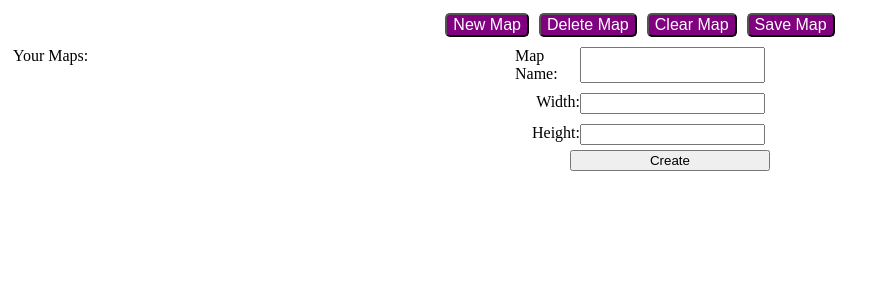
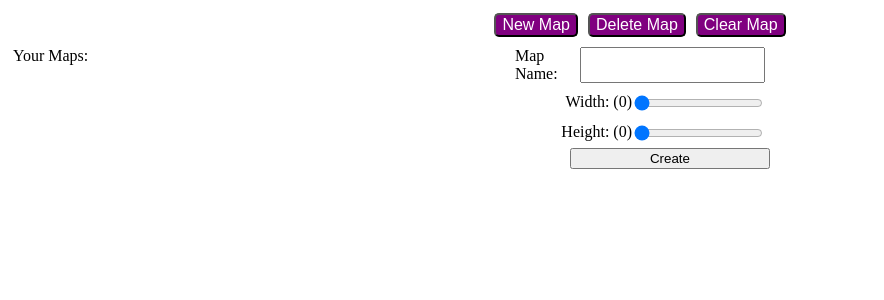
Before and after one commit to Brady-Conn/dnd-helper, a Next.js app: page / in a window 1280 px wide. Both pictures are taken after a click on the button "New Map". Shown: the top 300 px of the page, without its empty margins (0-884 px from the left). Built offline with nearby package versions, Linux system fonts and the light colour scheme.

Commit message:
added ability to delete maps

```diff
--- a/components/mapCreator.js
+++ b/components/mapCreator.js
@@ -62,6 +62,16 @@ class MapCreator extends Component {
     this.setState({map, mapName: name, showMap: true, newMap:false})
   }
 
+  handleDelete = () => {
+    const { allMaps, mapName } = this.state;
+    const check = confirm(`Are you sure you want to delete ${mapName}`)
+    if (check) {
+      delete allMaps[mapName]
+      this.setState({allMaps, map: [], mapName: ''})
+      window.localStorage.setItem('maps', JSON.stringify(allMaps))
+    }
+  }
+
   createNewMap = (e, size, name) => {
     e.preventDefault()
     const mapGrid = []
@@ -87,9 +97,8 @@ class MapCreator extends Component {
       <div className="map-creator">
         <div className="button-container">
           <button onClick={() => this.handleNewMapClick()}>New Map</button>
-          <button>Delete Map</button>
+          <button onClick={() => this.handleDelete()}>Delete Map</button>
           <button>Clear Map</button>
-          <button>Save Map</button>
         </div>
         <div className="main-container">
           <div className="map-menu-container">
--- a/components/newMap.js
+++ b/components/newMap.js
@@ -29,13 +29,13 @@ class NewMap extends Component {
       <div className="new-map-form-container">
         <form className="new-map-form">
           <label>Map Name:
-            <input type="text" name="name" onChange={(e) => this.handleNameOnChange(e)}/>
+            <input type="text" name="name" onChange={(e) => this.handleNameOnChange(e)} />
           </label>
-          <label>Width:
-            <input type="number" name="width" onChange={(e) => this.handleWidthOnChange(e)}/>
+          <label>Width: ({this.state.width})
+            <input type="range" step="1" name="width" value={this.state.width} onChange={(e) => this.handleWidthOnChange(e)} max="16" min="1"/>
           </label>
-          <label>Height:
-            <input type="number" name="height" onChange={(e) => this.handleHeightOnChange(e)}/>
+          <label>Height: ({this.state.height})
+            <input type="range" step="1" name="height" value={this.state.height} onChange={(e) => this.handleHeightOnChange(e)} max="16" min="1"/>
           </label>
           <button className="create-map-button" onClick={(e) => createNewMap(e, [width, height], name)}>Create</button>
         </form>
```
